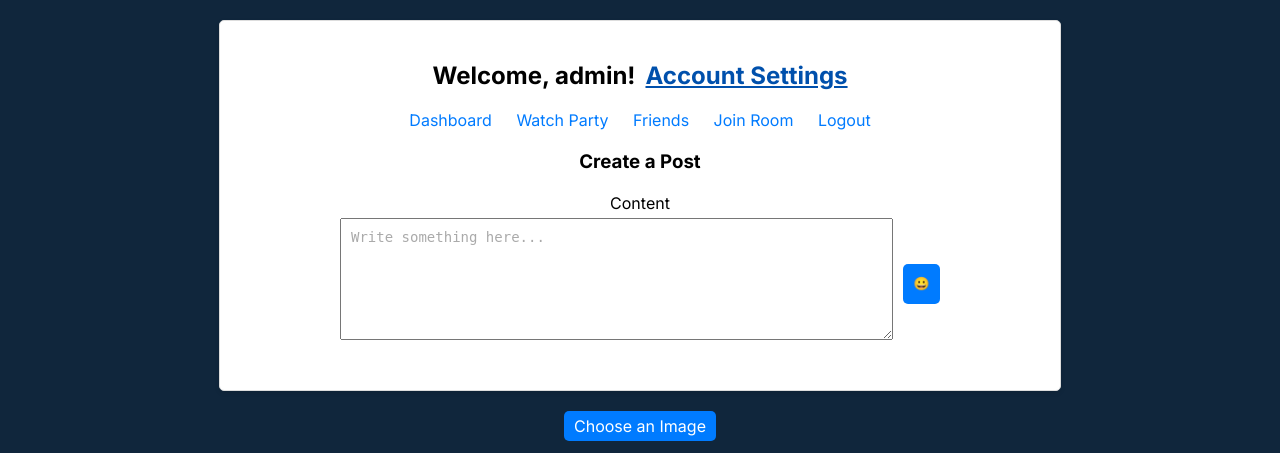
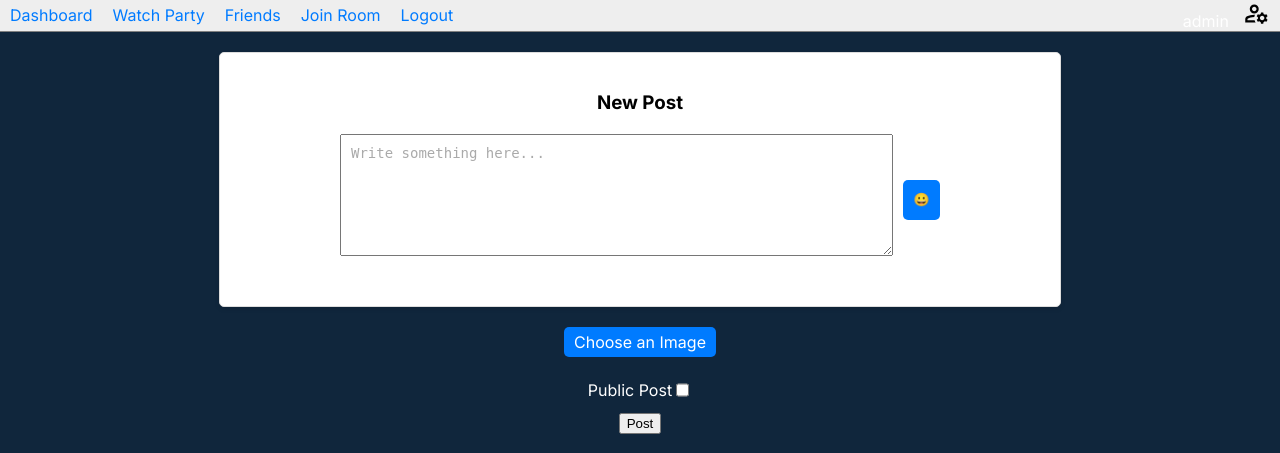
Before and after one commit to slimer37/108-video-share-site, a Flask app: page /dashboard in a window 1280 px wide. Shown: the part 68-521 px from the top of the page. Run offline with Flask 3, Linux system fonts and the light colour scheme; a user stored in the database is signed in; tables that the repository leaves empty hold one stand-in row (values such as "Sample post"); some libraries are stand-ins or nearby versions.

Commit message:
create new template based on 'base.html' for when logged in

```diff
--- a/static/styles.css
+++ b/static/styles.css
@@ -123,14 +123,35 @@ ul li {
     text-align: center; /* Center-align the text inside the box */
 }
 
+.nav-container {
+    width: 100%;
+    background-color: #eee;
+    display: flex;
+
+    justify-content: space-between;
+
+    align-content: center;
+
+    border-bottom: 1px solid gray;
+}
+
+.name-area {
+    padding: 0px 10px;
+}
 
 /* Navigation bar styling */
 nav {
-    margin-bottom: 20px;
+    padding: 0px 10px;
+
+    display: flex;
+
+    align-items: center;
+    justify-content: space-between;
+
+    gap: 20px;
 }
 
 nav a {
-    margin: 0 10px;
     text-decoration: none;
     color: #007bff !important;
 }
--- a/templates/dashboard.html
+++ b/templates/dashboard.html
@@ -1,32 +1,15 @@
-{% extends 'base.html' %}
+{% extends 'logged_in.html' %}
 
 {% block title %}Dashboard{% endblock %}
 
-{% block content %}
+{% block inner %}
 
 <div class="container">
-    <h2>
-        Welcome, {{ user.username }}!
-        {% if user.profile_photo %}
-            <img src="{{ user.profile_photo }}" alt="Profile Photo" style="width: 40px; height: 40px; border-radius: 50%; margin-left: 10px;">
-        {% endif %}
-        <a href="{{ url_for('account_settings') }}" class="btn btn-primary" style="margin-left: 10px;">Account Settings</a>
-    </h2>
 
-    <!-- Navigation Tabs -->
-    <nav>
-        <a href="{{ url_for('dashboard') }}">Dashboard</a>
-        <a href="{{ url_for('watch_party') }}">Watch Party</a>
-        <a href="{{ url_for('friends') }}">Friends</a>
-        <a href="{{ url_for('available_rooms') }}">Join Room</a>
-        <a href="{{ url_for('logout') }}">Logout</a>
-    </nav>
-
-    <h3>Create a Post</h3>
+    <h3>New Post</h3>
     <form id="postForm" method="POST" enctype="multipart/form-data">
         {{ form.hidden_tag() }}
         <div>
-            <label for="content">Content</label>
             <div style="display: flex; align-items: center;">
                 <textarea id="content" name="content" placeholder="Write something here..." rows="3"></textarea>
                 <!-- Emoji Picker Trigger Button -->
--- /dev/null
+++ b/templates/logged_in.html
@@ -0,0 +1,28 @@
+{% extends 'base.html' %}
+
+{% block content %}
+
+<div class="nav-container">
+    <nav>
+        <a href="{{ url_for('dashboard') }}">Dashboard</a>
+        <a href="{{ url_for('watch_party') }}">Watch Party</a>
+        <a href="{{ url_for('friends') }}">Friends</a>
+        <a href="{{ url_for('available_rooms') }}">Join Room</a>
+        <a href="{{ url_for('logout') }}">Logout</a>
+    </nav>
+
+
+    <div class="name-area">
+        {{ user.username }}
+        {% if user.profile_photo %}
+            <img src="{{ user.profile_photo }}" alt="Profile Photo" style="width: 40px; height: 40px; border-radius: 50%; margin-left: 10px;">
+        {% endif %}
+        <a href="{{ url_for('account_settings') }}" class="btn btn-primary" style="margin-left: 10px;">
+            <img class="logo" src="static/img/manageacct.svg" style="height: 20pt">
+        </a>
+    </div>
+</div>
+
+{% block inner %}{% endblock %}
+
+{% endblock %}
```
Also changed, not shown: static/img/manageacct.svg (added).
